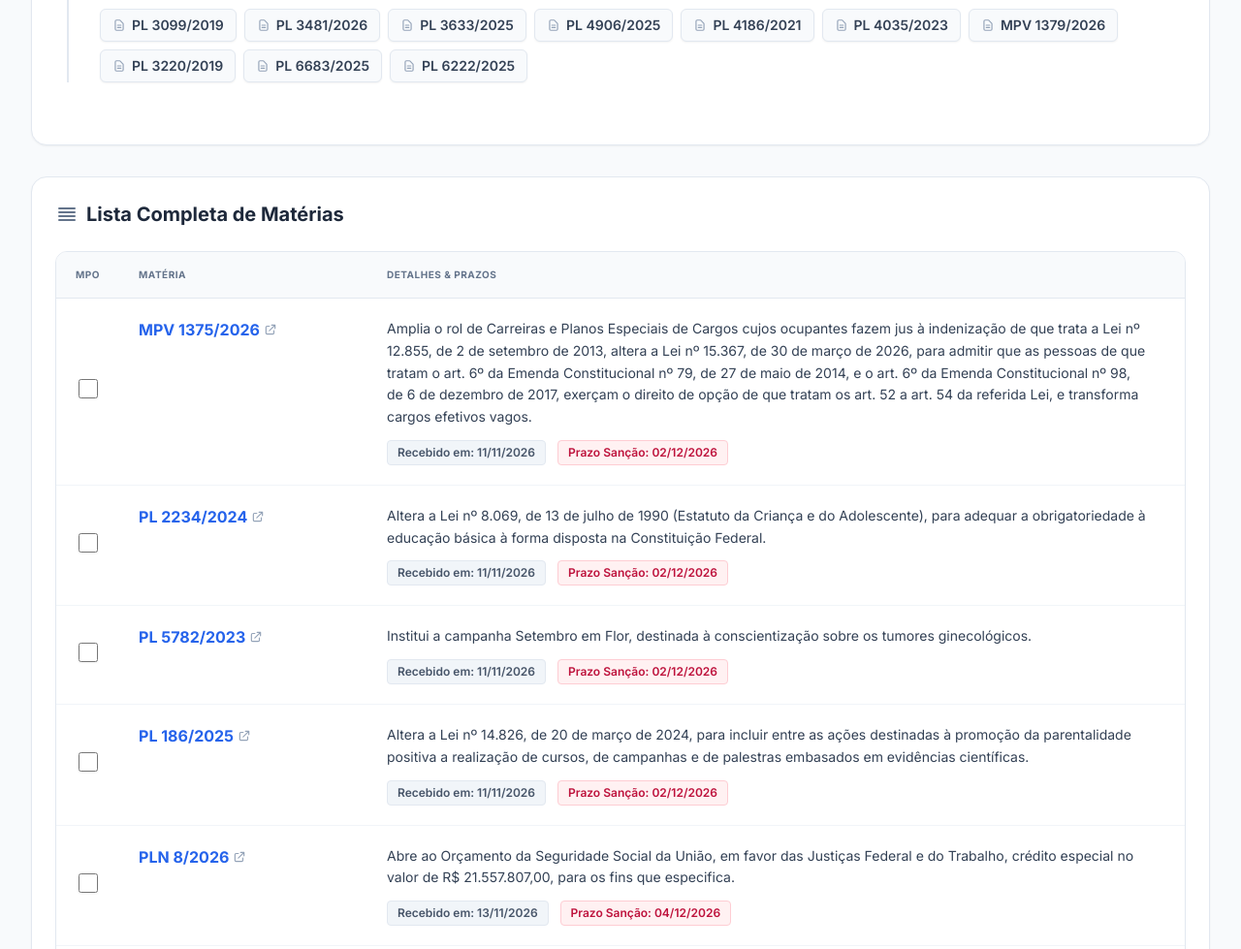
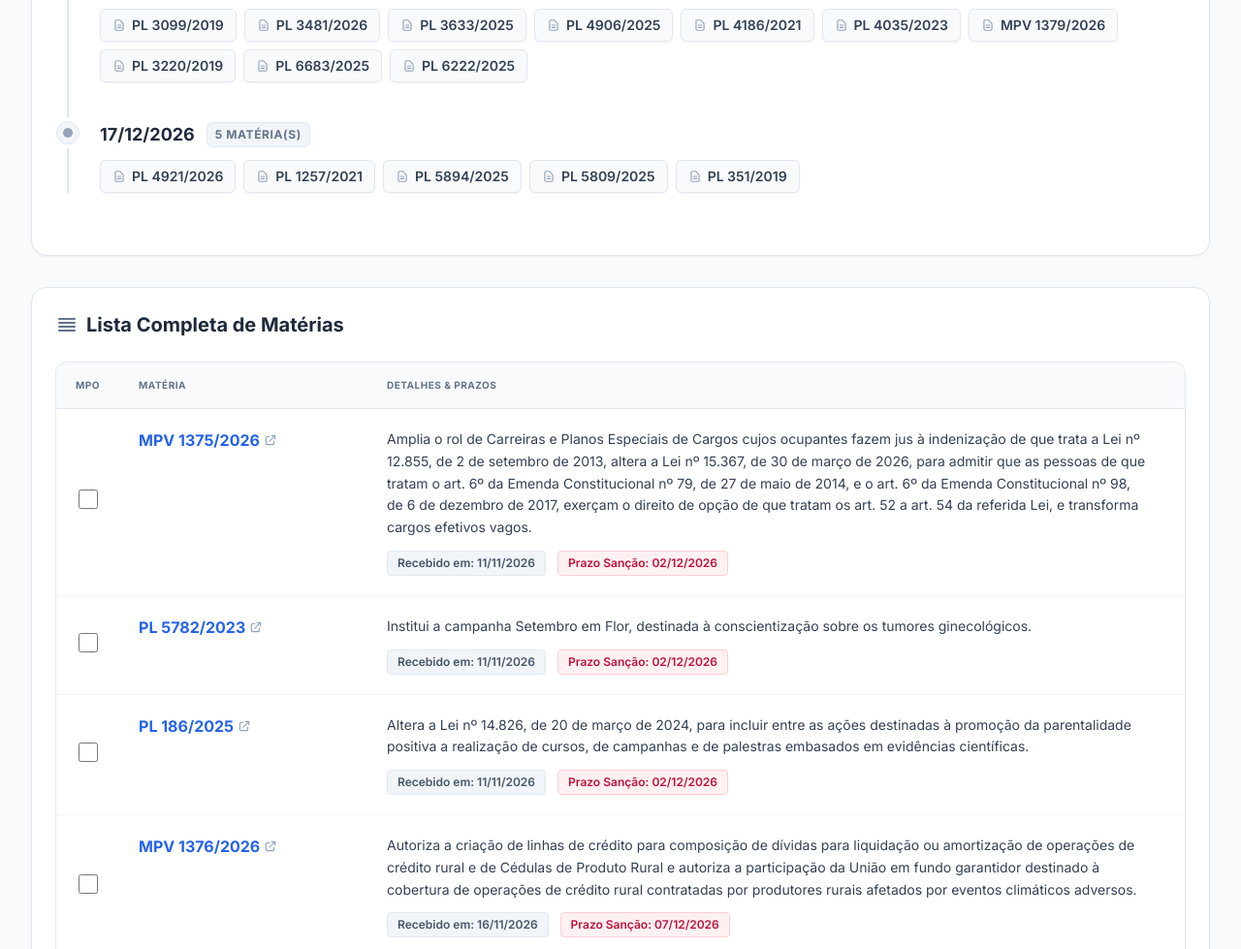
Before and after one commit to atrfisch/painel_sancoes_MPO, a plain HTML site: page index.html in a window 1280 px wide. Shown: the part 781-1760 px from the top of the page at 97% size. Drawn offline with nearby package versions, Linux system fonts and the light colour scheme.

Commit message:
Robô: Atualização automática dos dados de sanção

```diff
--- a/index.html
+++ b/index.html
@@ -90,20 +90,8 @@
         <script>
         const dados = [
     {
-        "materia": "PL 1435/2023",
-        "ementa": "Institui a campanha nacional permanente Recrutando Anjos; obriga os estabelecimentos a afixar cartazes sobre manobras para desobstrução das vias respiratórias; e altera a Lei nº 8.069, de 13 de julho de 1990 (Estatuto da Criança e do Adolescente).",
-        "recebimento": "2026-11-06",
-        "prazo": "2026-11-27"
-    },
-    {
         "materia": "MPV 1375/2026",
         "ementa": "Amplia o rol de Carreiras e Planos Especiais de Cargos cujos ocupantes fazem jus à indenização de que trata a Lei nº 12.855, de 2 de setembro de 2013, altera a Lei nº 15.367, de 30 de março de 2026, para admitir que as pessoas de que tratam o art. 6º da Emenda Constitucional nº 79, de 27 de maio de 2014, e o art. 6º da Emenda Constitucional nº 98, de 6 de dezembro de 2017, exerçam o direito de opção de que tratam os art. 52 a art. 54 da referida Lei, e transforma cargos efetivos vagos.",
-        "recebimento": "2026-11-11",
-        "prazo": "2026-12-02"
-    },
-    {
-        "materia": "PL 2234/2024",
-        "ementa": "Altera a Lei nº 8.069, de 13 de julho de 1990 (Estatuto da Criança e do Adolescente), para adequar a obrigatoriedade à educação básica à forma disposta na Constituição Federal.",
         "recebimento": "2026-11-11",
         "prazo": "2026-12-02"
     },
@@ -118,12 +106,6 @@
         "ementa": "Altera a Lei nº 14.826, de 20 de março de 2024, para incluir entre as ações destinadas à promoção da parentalidade positiva a realização de cursos, de campanhas e de palestras embasados em evidências científicas.",
         "recebimento": "2026-11-11",
         "prazo": "2026-12-02"
-    },
-    {
-        "materia": "PLN 8/2026",
-        "ementa": "Abre ao Orçamento da Seguridade Social da União, em favor das Justiças Federal e do Trabalho, crédito especial no valor de R$ 21.557.807,00, para os fins que especifica.",
-        "recebimento": "2026-11-13",
-        "prazo": "2026-12-04"
     },
     {
         "materia": "MPV 1376/2026",
@@ -250,6 +232,36 @@
         "ementa": "Institui a Mobilização Nacional dos 21 Dias de Ativismo pelo Fim da Violência e do Racismo contra as Mulheres.",
         "recebimento": "2026-11-19",
         "prazo": "2026-12-10"
+    },
+    {
+        "materia": "PL 4921/2026",
+        "ementa": "Dispõe sobre a transformação de cargos vagos no quadro permanente do Tribunal Regional do Trabalho da 18ª Região, sem aumento de despesas.",
+        "recebimento": "2026-11-27",
+        "prazo": "2026-12-17"
+    },
+    {
+        "materia": "PL 1257/2021",
+        "ementa": "Altera a Lei nº 10.741, de 1º de outubro de 2003 (Estatuto da Pessoa Idosa), para assegurar o acesso a tecnologias direcionadas à preservação da saúde mental e cognitiva da pessoa idosa.",
+        "recebimento": "2026-11-27",
+        "prazo": "2026-12-17"
+    },
+    {
+        "materia": "PL 5894/2025",
+        "ementa": "Institui o Plano Nacional de Cultura (PNC) para o decênio 2026-2036; e altera a Lei nº 14.399, de 8 de julho de 2022.",
+        "recebimento": "2026-11-27",
+        "prazo": "2026-12-17"
+    },
+    {
+        "materia": "PL 5809/2025",
+        "ementa": "Altera a Lei nº 9.605, de 12 de fevereiro de 1998 (Lei dos Crimes Ambientais), para tipificar o crime de tráfico de animais silvestres e aumentar penas de crimes nela previstos.",
+        "recebimento": "2026-11-27",
+        "prazo": "2026-12-17"
+    },
+    {
+        "materia": "PL 351/2019",
+        "ementa": "Institui a Força Nacional do Sistema Único de Saúde (FN-SUS).",
+        "recebimento": "2026-11-27",
+        "prazo": "2026-12-17"
     }
 ];
         </script>
```
